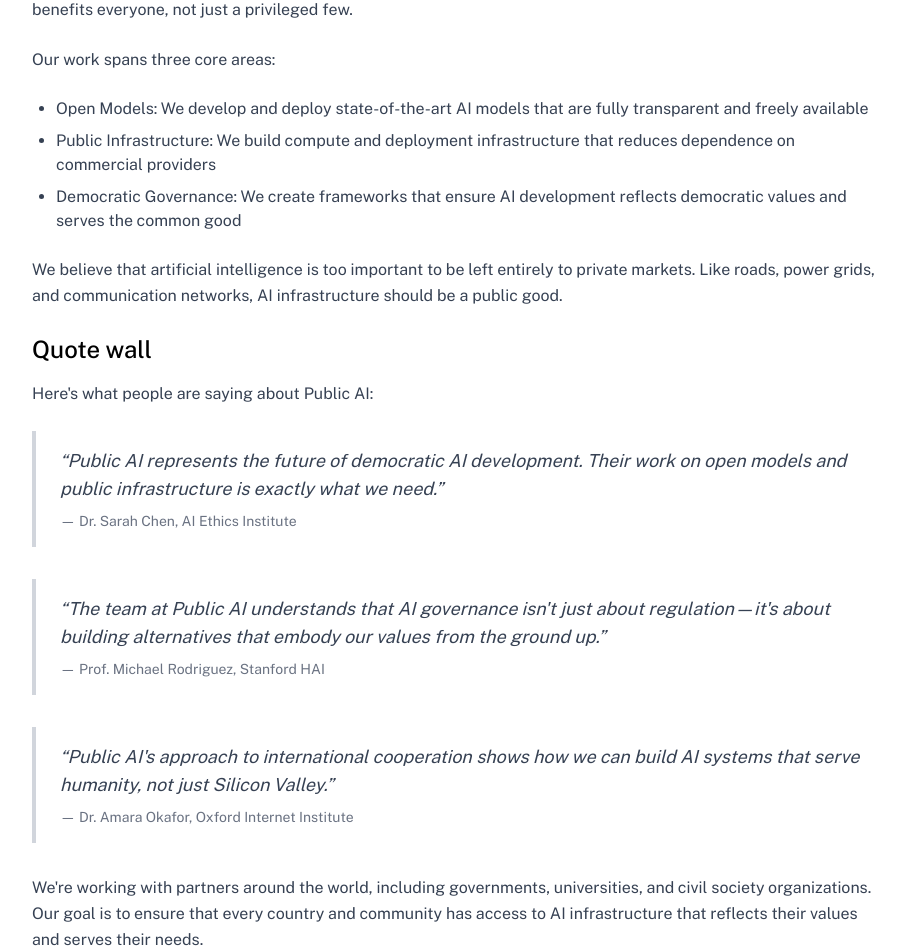
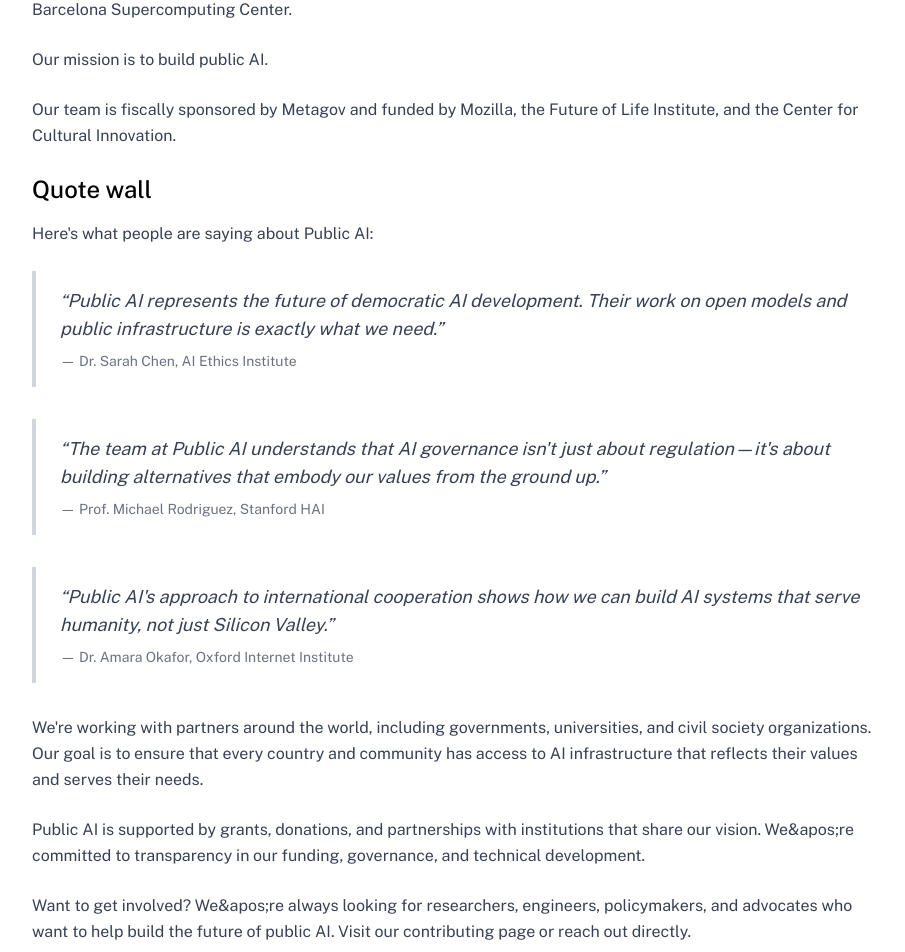
Before and after one commit to forpublicai/publicai.co, a Next.js app: page /about in a window 1280 px wide. Shown: the part 1620-2572 px from the top of the page, without its empty margins (184-1089 px from the left). Built offline with nearby package versions, Linux system fonts and the light colour scheme.

Commit message:
fix escaped apostrophe

```diff
--- a/src/app/about/page.tsx
+++ b/src/app/about/page.tsx
@@ -12,23 +12,15 @@
     sections: [
       {
         type: 'paragraph' as const,
-        content: "Public AI is a nonprofit organization dedicated to building artificial intelligence infrastructure that serves the public interest. We develop open models, public compute resources, and governance frameworks that ensure AI benefits everyone, not just a privileged few."
+        content: "The Public AI Inference Utility is a nonprofit, open-source project. We build products and organize advocacy to support the work of public AI model builders like the Swiss AI Initiative, AI Singapore, AI Sweden, and the Barcelona Supercomputing Center."
       },
       {
         type: 'paragraph' as const,
-        content: "Our work spans three core areas:"
-      },
-      {
-        type: 'list' as const,
-        content: [
-          "Open Models: We develop and deploy state-of-the-art AI models that are fully transparent and freely available",
-          "Public Infrastructure: We build compute and deployment infrastructure that reduces dependence on commercial providers",
-          "Democratic Governance: We create frameworks that ensure AI development reflects democratic values and serves the common good"
-        ]
+        content: "Our mission is to build public AI."
       },
       {
         type: 'paragraph' as const,
-        content: "We believe that artificial intelligence is too important to be left entirely to private markets. Like roads, power grids, and communication networks, AI infrastructure should be a public good."
+        content: "Our team is fiscally sponsored by Metagov and funded by Mozilla, the Future of Life Institute, and the Center for Cultural Innovation."
       },
       {
         type: 'heading' as const,
@@ -59,16 +51,16 @@
       },
       {
         type: 'paragraph' as const,
-        content: "Public AI is supported by grants, donations, and partnerships with institutions that share our vision. We're committed to transparency in our funding, governance, and technical development."
+        content: "Public AI is supported by grants, donations, and partnerships with institutions that share our vision. We&apos;re committed to transparency in our funding, governance, and technical development."
       },
       {
         type: 'paragraph' as const,
-        content: "Want to get involved? We're always looking for researchers, engineers, policymakers, and advocates who want to help build the future of public AI. Visit our contributing page or reach out directly."
+        content: "Want to get involved? We&apos;re always looking for researchers, engineers, policymakers, and advocates who want to help build the future of public AI. Visit our contributing page or reach out directly."
       },
       {
         type: 'list' as const,
         content: [
-          '<a href="https://publicai.co/contributing" class="text-blue-600 hover:text-blue-800 underline">Contributing</a>',
+          '<a href="https://publicai.co/contributing">Contributing</a>',
           '<a href="https://github.com/forpublicai/" class="text-blue-600 hover:text-blue-800 underline">GitHub</a>',
           '<a href="http://opencollective.com/publicai" class="text-blue-600 hover:text-blue-800 underline">Open Collective</a>'
         ]
--- a/src/app/page.tsx
+++ b/src/app/page.tsx
@@ -57,7 +57,7 @@
               onClick={() => setInputValue("What's Apertus?")}
               className="bg-white hover:bg-gray-50 border-gray-200 text-gray-700 rounded-full px-4 py-2 text-sm"
             >
-              What's public AI?
+              What&apos;s public AI?
             </Button>
             <Button
               variant="outline"
```
